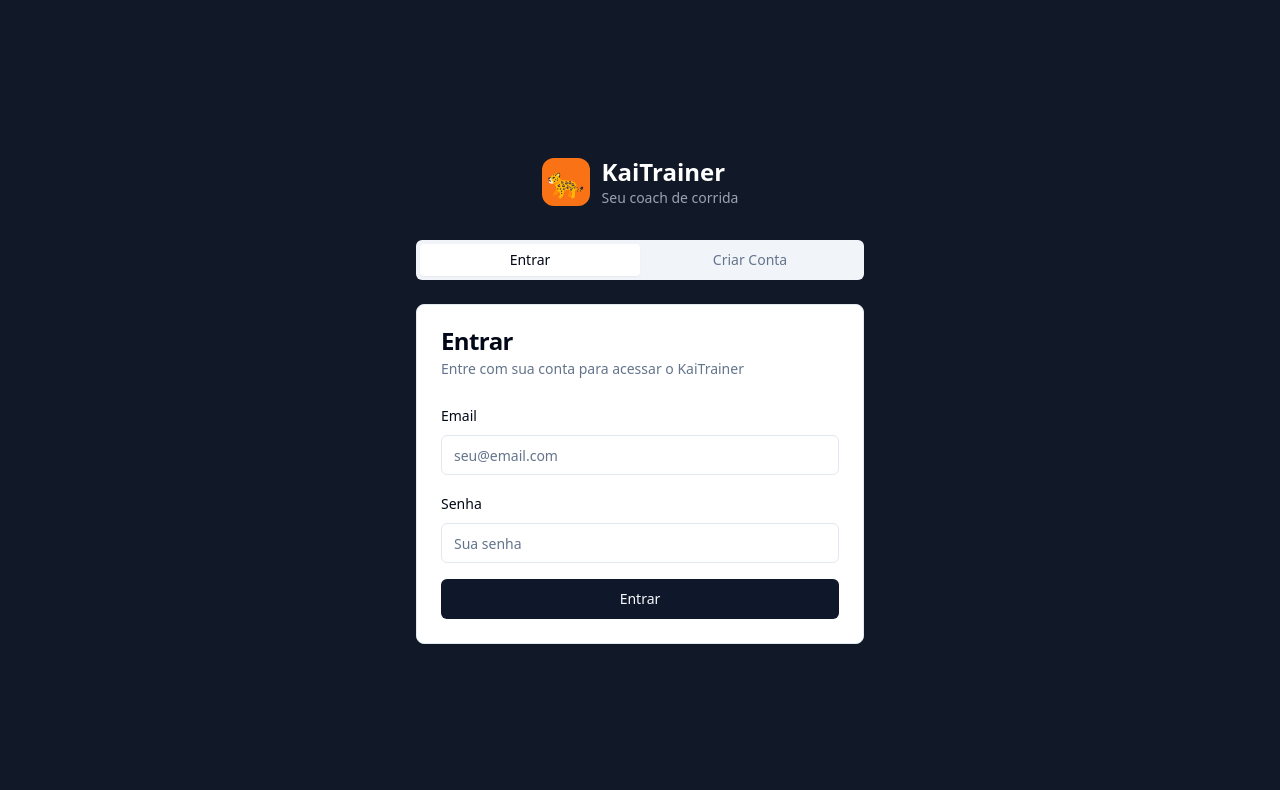
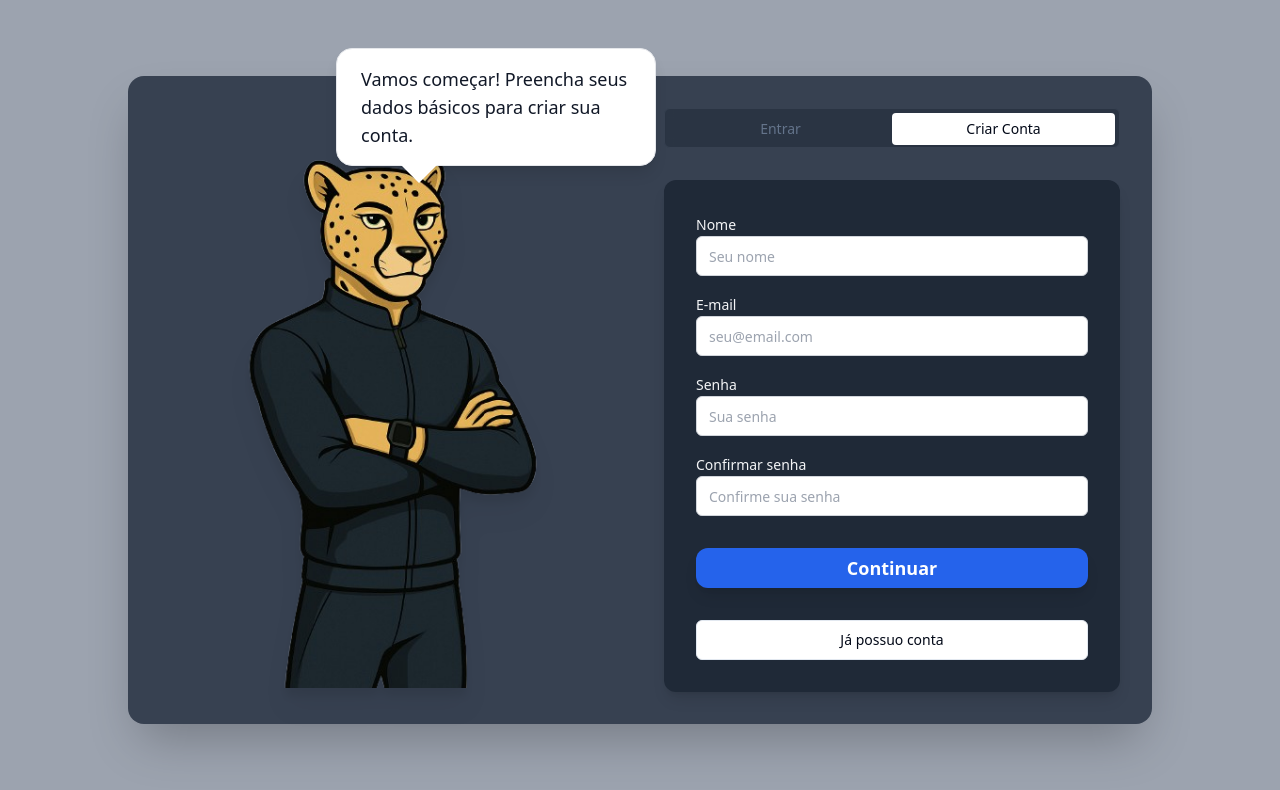
Before and after one commit to Fernando-Utzig/kai-corrida-app, a React (Vite) app: page /auth in a window 1280 px wide. Shown: the top 790 px of the page. Built offline with nearby package versions, Linux system fonts and the light colour scheme.

Commit message:
Change the login screen

```diff
--- a/src/pages/Auth.tsx
+++ b/src/pages/Auth.tsx
@@ -1,224 +1,273 @@
 
-import React, { useState, useEffect } from 'react';
+import React, { useState } from 'react';
 import { useNavigate } from 'react-router-dom';
 import { Button } from '@/components/ui/button';
 import { Input } from '@/components/ui/input';
 import { Label } from '@/components/ui/label';
-import { Card, CardContent, CardDescription, CardHeader, CardTitle } from '@/components/ui/card';
+import { Select, SelectContent, SelectItem, SelectTrigger, SelectValue } from '@/components/ui/select';
 import { Tabs, TabsContent, TabsList, TabsTrigger } from '@/components/ui/tabs';
 import { useAuth } from '@/contexts/AuthContext';
-import { useToast } from '@/hooks/use-toast';
+import { supabase } from '@/integrations/supabase/client';
+
+const mascoteImg = '/kai-register.png';
 
 const Auth = () => {
-  const { signIn, signUp, user } = useAuth();
-  const { toast } = useToast();
   const navigate = useNavigate();
+  const { signUp, signIn } = useAuth();
 
-  const [loginData, setLoginData] = useState({ email: '', password: '' });
-  const [signUpData, setSignUpData] = useState({
+  // Controle de abas
+  const [tab, setTab] = useState<'login' | 'register'>('register');
+  // Etapa do cadastro: 1 = dados básicos, 2 = dados complementares
+  const [step, setStep] = useState(1);
+  const [loading, setLoading] = useState(false);
+  const [userId, setUserId] = useState<string | null>(null);
+
+  // Login
+  const [login, setLogin] = useState({
+    email: '',
+    password: '',
+  });
+
+  // Cadastro - Etapa 1
+  const [basic, setBasic] = useState({
+    name: '',
     email: '',
     password: '',
     confirmPassword: '',
-    fullName: ''
   });
-  const [loading, setLoading] = useState(false);
+  // Cadastro - Etapa 2
+  const [profile, setProfile] = useState({
+    height: '',
+    weight: '',
+    age: '',
+    gender: '',
+    experience: '',
+    goal: '',
+  });
 
-  useEffect(() => {
-    if (user) {
-      navigate('/');
-    }
-  }, [user, navigate]);
+  // Handlers
+  const handleLoginChange = (field: string, value: string) => {
+    setLogin((prev) => ({ ...prev, [field]: value }));
+  };
+  const handleBasicChange = (field: string, value: string) => {
+    setBasic((prev) => ({ ...prev, [field]: value }));
+  };
+  const handleProfileChange = (field: string, value: string) => {
+    setProfile((prev) => ({ ...prev, [field]: value }));
+  };
 
-  const handleLogin = async (e: React.FormEvent) => {
+  // Login
+  const handleLoginSubmit = async (e: React.FormEvent) => {
     e.preventDefault();
     setLoading(true);
-
-    const { error } = await signIn(loginData.email, loginData.password);
-
+    const { error } = await signIn(login.email, login.password);
+    setLoading(false);
     if (error) {
-      toast({
-        title: "Erro ao entrar",
-        description: error.message === 'Invalid login credentials'
-          ? "Email ou senha incorretos"
-          : "Erro ao fazer login. Tente novamente.",
-        variant: "destructive",
-      });
-    } else {
-      toast({
-        title: "Login realizado com sucesso!",
-        description: "Bem-vindo ao KaiTrainer",
-      });
+      alert('Erro ao entrar: ' + error.message);
+      return;
     }
-
-    setLoading(false);
+    navigate('/');
   };
 
-  const handleSignUp = async (e: React.FormEvent) => {
+  // Cadastro - Etapa 1
+  const handleBasicSubmit = async (e: React.FormEvent) => {
     e.preventDefault();
-
-    if (signUpData.password !== signUpData.confirmPassword) {
-      toast({
-        title: "Erro no cadastro",
-        description: "As senhas não coincidem",
-        variant: "destructive",
-      });
+    if (basic.password !== basic.confirmPassword) {
+      alert('Erro no cadastro. As senhas não coincidem.');
       return;
     }
-
-    if (signUpData.password.length < 6) {
-      toast({
-        title: "Erro no cadastro",
-        description: "A senha deve ter pelo menos 6 caracteres",
-        variant: "destructive",
-      });
+    setLoading(true);
+    const { error } = await signUp(basic.email, basic.password, basic.name);
+    // Tentar obter o user.id do retorno do signUp
+    const session = await supabase.auth.getSession();
+    const user = session.data.session?.user;
+    if (error) {
+      alert('Erro ao criar conta: ' + error.message);
+      setLoading(false);
       return;
     }
+    if (user && user.id) {
+      setUserId(user.id);
+      setStep(2);
+      setLoading(false);
+      return;
+    }
+    // Se não estiver autenticado, pedir para confirmar o e-mail
+    setLoading(false);
+    alert('Cadastro realizado! Por favor, confirme seu e-mail antes de continuar. Após a confirmação, faça login normalmente.');
+    setTab('login');
+  };
 
+  // Cadastro - Etapa 2
+  const handleProfileSubmit = async (e: React.FormEvent) => {
+    e.preventDefault();
+    if (!userId) {
+      alert('Usuário não encontrado.');
+      return;
+    }
     setLoading(true);
+    // Atualizar tabela profiles
+    const { error } = await supabase.from('profiles').update({
+      full_name: basic.name,
+      age: profile.age ? Number(profile.age) : null,
+      height: profile.height ? Number(profile.height) : null,
+      weight: profile.weight ? Number(profile.weight) : null,
+      gender: profile.gender,
+      experience: profile.experience,
+      goal: profile.goal,
+    }).eq('id', userId);
+    setLoading(false);
+    if (error) {
+      alert('Erro ao salvar dados do perfil: ' + error.message);
+      return;
+    }
+    navigate('/');
+  };
 
-    const { error } = await signUp(signUpData.email, signUpData.password, signUpData.fullName);
-
-    if (error) {
-      toast({
-        title: "Erro ao criar conta",
-        description: error.message === 'User already registered'
-          ? "Este email já está cadastrado"
-          : "Erro ao criar conta. Tente novamente.",
-        variant: "destructive",
-      });
-    } else {
-      toast({
-        title: "Conta criada com sucesso!",
-        description: "Verifique seu email para confirmar a conta",
-      });
-    }
-
+  // Resetar etapas ao trocar de aba
+  const handleTabChange = (value: string) => {
+    setTab(value as 'login' | 'register');
+    setStep(1);
     setLoading(false);
+    setUserId(null);
+    setBasic({ name: '', email: '', password: '', confirmPassword: '' });
+    setProfile({ height: '', weight: '', age: '', gender: '', experience: '', goal: '' });
+    setLogin({ email: '', password: '' });
   };
 
   return (
-    <div className="min-h-screen bg-gray-900 flex items-center justify-center p-4">
-      <div className="w-full max-w-md">
-        <div className="flex items-center justify-center mb-8">
-          <div className="flex items-center space-x-3">
-            <div className="w-12 h-12 bg-orange-500 rounded-xl flex items-center justify-center">
-              <span className="text-3xl">🐆</span>
-            </div>
-            <div>
-              <h1 className="text-2xl font-bold text-white">KaiTrainer</h1>
-              <p className="text-sm text-gray-400">Seu coach de corrida</p>
-            </div>
+    <div className="min-h-screen flex items-center justify-center bg-gray-400 p-4">
+      <div className="flex flex-col md:flex-row items-center gap-12 w-full max-w-5xl bg-gray-700 rounded-2xl shadow-2xl p-8 relative">
+        {/* Mascote + Balão */}
+        <div className="flex flex-col items-center relative w-full md:w-1/2">
+          {/* Balão de fala */}
+          <div className="absolute -top-20 right-0 md:-top-16 md:right-[-40px] bg-white text-gray-900 rounded-2xl shadow-lg px-6 py-4 text-lg font-medium max-w-xs border border-gray-200 z-20 before:content-[''] before:absolute before:bottom-[-18px] before:left-16 before:w-0 before:h-0 before:border-t-[18px] before:border-t-white before:border-x-[18px] before:border-x-transparent before:border-solid">
+            {tab === 'login'
+              ? 'Bem-vindo de volta! Faça login para acessar sua conta.'
+              : step === 1
+                ? 'Vamos começar! Preencha seus dados básicos para criar sua conta.'
+                : 'Agora, conte um pouco mais sobre você para personalizarmos sua experiência.'}
           </div>
+          <img src={mascoteImg} alt="Mascote Guepardo" className="w-96 h-auto drop-shadow-xl z-10" />
         </div>
-
-        <Tabs defaultValue="login" className="w-full">
-          <TabsList className="grid w-full grid-cols-2 mb-6">
-            <TabsTrigger value="login">Entrar</TabsTrigger>
-            <TabsTrigger value="signup">Criar Conta</TabsTrigger>
-          </TabsList>
-
-          <TabsContent value="login">
-            <Card>
-              <CardHeader>
-                <CardTitle>Entrar</CardTitle>
-                <CardDescription>
-                  Entre com sua conta para acessar o KaiTrainer
-                </CardDescription>
-              </CardHeader>
-              <CardContent>
-                <form onSubmit={handleLogin} className="space-y-4">
-                  <div className="space-y-2">
-                    <Label htmlFor="login-email">Email</Label>
-                    <Input
-                      id="login-email"
-                      type="email"
-                      placeholder="seu@email.com"
-                      value={loginData.email}
-                      onChange={(e) => setLoginData({ ...loginData, email: e.target.value })}
-                      required
-                    />
+        {/* Tabs de Login/Cadastro */}
+        <div className="w-full md:w-1/2">
+          <Tabs value={tab} onValueChange={handleTabChange} className="w-full">
+            <TabsList className="grid w-full grid-cols-2 mb-8 bg-gray-800/50 backdrop-blur-sm border border-gray-700">
+              <TabsTrigger value="login">Entrar</TabsTrigger>
+              <TabsTrigger value="register">Criar Conta</TabsTrigger>
+            </TabsList>
+            {/* Login */}
+            <TabsContent value="login">
+              <form onSubmit={handleLoginSubmit} className="bg-gray-800 rounded-xl p-8 flex flex-col gap-6 shadow-lg">
+                <div className="flex flex-col gap-4">
+                  <div>
+                    <Label htmlFor="login-email" className="text-gray-100">E-mail</Label>
+                    <Input id="login-email" type="email" placeholder="seu@email.com" value={login.email} onChange={e => handleLoginChange('email', e.target.value)} className="bg-white border-gray-300 text-gray-900 placeholder:text-gray-400" required />
                   </div>
-                  <div className="space-y-2">
-                    <Label htmlFor="login-password">Senha</Label>
-                    <Input
-                      id="login-password"
-                      type="password"
-                      placeholder="Sua senha"
-                      value={loginData.password}
-                      onChange={(e) => setLoginData({ ...loginData, password: e.target.value })}
-                      required
-                    />
+                  <div>
+                    <Label htmlFor="login-password" className="text-gray-100">Senha</Label>
+                    <Input id="login-password" type="password" placeholder="Sua senha" value={login.password} onChange={e => handleLoginChange('password', e.target.value)} className="bg-white border-gray-300 text-gray-900 placeholder:text-gray-400" required />
                   </div>
-                  <Button type="submit" className="w-full" disabled={loading}>
-                    {loading ? "Entrando..." : "Entrar"}
+                </div>
+                <Button type="submit" className="w-full bg-blue-600 hover:bg-blue-700 text-white font-semibold py-3 rounded-xl shadow-lg text-lg mt-2" disabled={loading}>
+                  {loading ? 'Entrando...' : 'Entrar'}
+                </Button>
+                <Button type="button" variant="outline" className="w-full mt-2" onClick={() => setTab('register')}>Criar nova conta</Button>
+              </form>
+            </TabsContent>
+            {/* Cadastro em duas etapas */}
+            <TabsContent value="register">
+              {step === 1 ? (
+                <form onSubmit={handleBasicSubmit} className="bg-gray-800 rounded-xl p-8 flex flex-col gap-6 shadow-lg">
+                  <div className="flex flex-col gap-4">
+                    <div>
+                      <Label htmlFor="name" className="text-gray-100">Nome</Label>
+                      <Input id="name" type="text" placeholder="Seu nome" value={basic.name} onChange={e => handleBasicChange('name', e.target.value)} className="bg-white border-gray-300 text-gray-900 placeholder:text-gray-400" required />
+                    </div>
+                    <div>
+                      <Label htmlFor="email" className="text-gray-100">E-mail</Label>
+                      <Input id="email" type="email" placeholder="seu@email.com" value={basic.email} onChange={e => handleBasicChange('email', e.target.value)} className="bg-white border-gray-300 text-gray-900 placeholder:text-gray-400" required />
+                    </div>
+                    <div>
+                      <Label htmlFor="password" className="text-gray-100">Senha</Label>
+                      <Input id="password" type="password" placeholder="Sua senha" value={basic.password} onChange={e => handleBasicChange('password', e.target.value)} className="bg-white border-gray-300 text-gray-900 placeholder:text-gray-400" required minLength={6} />
+                    </div>
+                    <div>
+                      <Label htmlFor="confirmPassword" className="text-gray-100">Confirmar senha</Label>
+                      <Input id="confirmPassword" type="password" placeholder="Confirme sua senha" value={basic.confirmPassword} onChange={e => handleBasicChange('confirmPassword', e.target.value)} className="bg-white border-gray-300 text-gray-900 placeholder:text-gray-400" required minLength={6} />
+                    </div>
+                  </div>
+                  <Button type="submit" className="w-full bg-blue-600 hover:bg-blue-700 text-white font-semibold py-3 rounded-xl shadow-lg text-lg mt-2" disabled={loading}>
+                    {loading ? 'Criando conta...' : 'Continuar'}
+                  </Button>
+                  <Button type="button" variant="outline" className="w-full mt-2" onClick={() => setTab('login')}>Já possuo conta</Button>
+                </form>
+              ) : (
+                <form onSubmit={handleProfileSubmit} className="bg-gray-800 rounded-xl p-8 flex flex-col gap-6 shadow-lg">
+                  <div className="flex flex-col gap-4">
+                    <div>
+                      <Label htmlFor="height" className="text-gray-100">Altura (cm)</Label>
+                      <Input id="height" type="number" placeholder="Ex: 175" value={profile.height} onChange={e => handleProfileChange('height', e.target.value)} className="bg-white border-gray-300 text-gray-900 placeholder:text-gray-400" required />
+                    </div>
+                    <div>
+                      <Label htmlFor="weight" className="text-gray-100">Peso (kg)</Label>
+                      <Input id="weight" type="number" placeholder="Ex: 70" value={profile.weight} onChange={e => handleProfileChange('weight', e.target.value)} className="bg-white border-gray-300 text-gray-900 placeholder:text-gray-400" required />
+                    </div>
+                    <div>
+                      <Label htmlFor="age" className="text-gray-100">Idade</Label>
+                      <Input id="age" type="number" placeholder="Ex: 30" value={profile.age} onChange={e => handleProfileChange('age', e.target.value)} className="bg-white border-gray-300 text-gray-900 placeholder:text-gray-400" required />
+                    </div>
+                    <div>
+                      <Label htmlFor="gender" className="text-gray-100">Gênero</Label>
+                      <Select value={profile.gender} onValueChange={value => handleProfileChange('gender', value)}>
+                        <SelectTrigger className="bg-white border-gray-300 text-gray-900">
+                          <SelectValue placeholder="Selecione" />
+                        </SelectTrigger>
+                        <SelectContent className="bg-white border-gray-300 text-gray-900">
+                          <SelectItem value="male">Masculino</SelectItem>
+                          <SelectItem value="female">Feminino</SelectItem>
+                          <SelectItem value="other">Outro</SelectItem>
+                        </SelectContent>
+                      </Select>
+                    </div>
+                    <div>
+                      <Label htmlFor="experience" className="text-gray-100">Nível de experiência</Label>
+                      <Select value={profile.experience} onValueChange={value => handleProfileChange('experience', value)}>
+                        <SelectTrigger className="bg-white border-gray-300 text-gray-900">
+                          <SelectValue placeholder="Selecione" />
+                        </SelectTrigger>
+                        <SelectContent className="bg-white border-gray-300 text-gray-900">
+                          <SelectItem value="beginner">Iniciante</SelectItem>
+                          <SelectItem value="intermediate">Intermediário</SelectItem>
+                          <SelectItem value="advanced">Avançado</SelectItem>
+                        </SelectContent>
+                      </Select>
+                    </div>
+                    <div>
+                      <Label htmlFor="goal" className="text-gray-100">Objetivo</Label>
+                      <Select value={profile.goal} onValueChange={value => handleProfileChange('goal', value)}>
+                        <SelectTrigger className="bg-white border-gray-300 text-gray-900">
+                          <SelectValue placeholder="Selecione" />
+                        </SelectTrigger>
+                        <SelectContent className="bg-white border-gray-300 text-gray-900">
+                          <SelectItem value="weight-loss">Perder peso</SelectItem>
+                          <SelectItem value="endurance">Melhorar resistência</SelectItem>
+                          <SelectItem value="speed">Aumentar velocidade</SelectItem>
+                          <SelectItem value="general">Saúde geral</SelectItem>
+                          <SelectItem value="competition">Competição</SelectItem>
+                        </SelectContent>
+                      </Select>
+                    </div>
+                  </div>
+                  <Button type="submit" className="w-full bg-blue-600 hover:bg-blue-700 text-white font-semibold py-3 rounded-xl shadow-lg text-lg mt-2" disabled={loading}>
+                    {loading ? 'Salvando...' : 'Finalizar cadastro'}
                   </Button>
                 </form>
-              </CardContent>
-            </Card>
-          </TabsContent>
-
-          <TabsContent value="signup">
-            <Card>
-              <CardHeader>
-                <CardTitle>Criar Conta</CardTitle>
-                <CardDescription>
-                  Crie sua conta para começar a treinar com o Kai
-                </CardDescription>
-              </CardHeader>
-              <CardContent>
-                <form onSubmit={handleSignUp} className="space-y-4">
-                  <div className="space-y-2">
-                    <Label htmlFor="signup-name">Nome Completo</Label>
-                    <Input
-                      id="signup-name"
-                      type="text"
-                      placeholder="Seu nome completo"
-                      value={signUpData.fullName}
-                      onChange={(e) => setSignUpData({ ...signUpData, fullName: e.target.value })}
-                      required
-                    />
-                  </div>
-                  <div className="space-y-2">
-                    <Label htmlFor="signup-email">Email</Label>
-                    <Input
-                      id="signup-email"
-                      type="email"
-                      placeholder="seu@email.com"
-                      value={signUpData.email}
-                      onChange={(e) => setSignUpData({ ...signUpData, email: e.target.value })}
-                      required
-                    />
-                  </div>
-                  <div className="space-y-2">
-                    <Label htmlFor="signup-password">Senha</Label>
-                    <Input
-                      id="signup-password"
-                      type="password"
-                      placeholder="Mínimo 6 caracteres"
-                      value={signUpData.password}
-                      onChange={(e) => setSignUpData({ ...signUpData, password: e.target.value })}
-                      required
-                    />
-                  </div>
-                  <div className="space-y-2">
-                    <Label htmlFor="signup-confirm">Confirmar Senha</Label>
-                    <Input
-                      id="signup-confirm"
-                      type="password"
-                      placeholder="Confirme sua senha"
-                      value={signUpData.confirmPassword}
-                      onChange={(e) => setSignUpData({ ...signUpData, confirmPassword: e.target.value })}
-                      required
-                    />
-                  </div>
-                  <Button type="submit" className="w-full" disabled={loading}>
-                    {loading ? "Criando conta..." : "Criar Conta"}
-                  </Button>
-                </form>
-              </CardContent>
-            </Card>
-          </TabsContent>
-        </Tabs>
+              )}
+            </TabsContent>
+          </Tabs>
+        </div>
       </div>
     </div>
   );
```
Also changed, not shown: public/kai-register.png (added), 1 other file (tests, documents, lock files or other folders).
